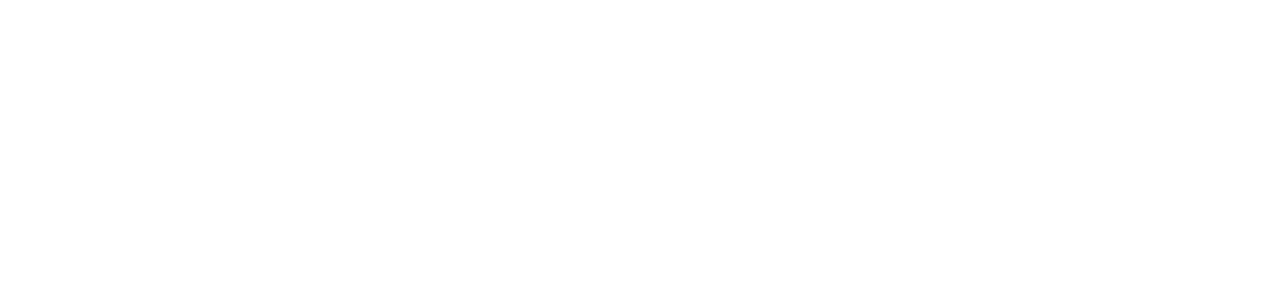
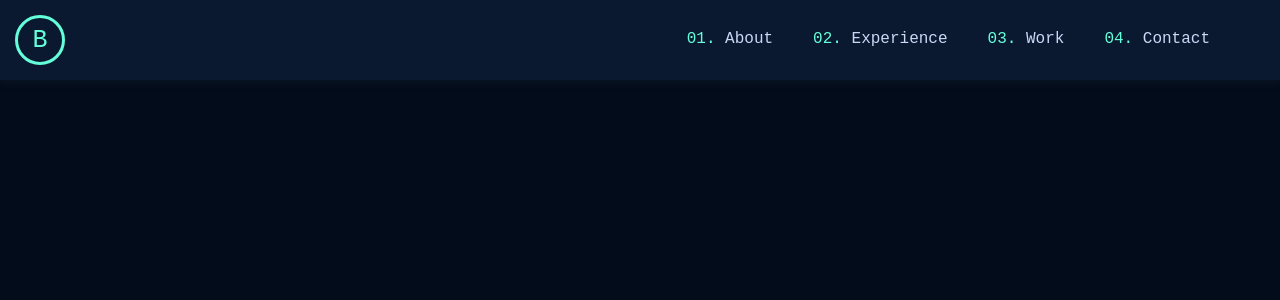
Before and after one commit to brayandm/Personal-Website, a Next.js app: page / in a window 1280 px wide. Shown: the top 300 px of the page. Built offline with nearby package versions, Linux system fonts and the light colour scheme.

Commit message:
layout added

```diff
--- a/src/app/globals.css
+++ b/src/app/globals.css
@@ -2,4 +2,28 @@
     box-sizing: border-box;
     padding: 0;
     margin: 0;
+    font-family: 'Roboto Mono', monospace;
 }
+
+:root {
+    --color-palette-hover-background: #112240;
+    --color-palette-light-background: #133040;
+    --color-palette-background: #0a192f;
+    --color-palette-dark-background: #071221;
+    --color-palette-darker-background: #020c1b;
+    --color-palette-light-turquoise: #64ffda;
+    --color-palette-dark-turquoise: #57dcc0;
+    --color-palette-light-gray: #ccd6f6;
+    --color-palette-gray: #8892b0;
+    --color-palette-dark-gray: #495670;
+    --color-palette-darker-gray: #233554;
+    --delay-logo: '';
+}
+
+body {
+    display: flex;
+    height: 100%;
+    flex-direction: column;
+    transition: background-color 1s;
+    background-color: var(--color-palette-darker-background);
+}
--- /dev/null
+++ b/src/app/layout.module.css
@@ -0,0 +1,164 @@
+.wrapper {
+    width: 100%;
+    overflow: hidden;
+    box-shadow: 0px 5px 5px var(--color-palette-dark-background);
+    animation: fade-in 1s;
+    animation-fill-mode: both;
+}
+
+.header {
+    background: var(--color-palette-background);
+    width: 100%;
+    position: fixed;
+    z-index: 10;
+}
+
+.main_button {
+    width: 50px;
+    height: 50px;
+    border-radius: 100%;
+    font-size: 25px;
+    margin: 15px;
+    color: var(--color-palette-light-turquoise);
+    background-color: var(--color-palette-background);
+    border: 3px solid var(--color-palette-light-turquoise);
+    transition: transform 1s;
+    animation: fade-in 2s;
+    animation-delay: 0.5s;
+    animation-fill-mode: both;
+}
+
+.main_button:hover {
+    background-color: var(--color-palette-light-background);
+    transform: scale(1.1);
+}
+
+.navigation {
+    float: right;
+    padding: 10px;
+    padding-right: 50px;
+}
+
+.navigation ul {
+    list-style: none;
+    overflow: hidden;
+}
+
+.navigation ul li {
+    float: left;
+    font-size: 16px;
+}
+
+.navigation ul li a {
+    display: block;
+    padding: 20px;
+    color: var(--color-palette-light-gray);
+    text-decoration: none;
+}
+
+.navigation ul li a p {
+    display: inline;
+    color: var(--color-palette-light-turquoise);
+}
+
+.navigation ul li a:hover {
+    transition: color 500ms;
+    color: var(--color-palette-dark-turquoise);
+}
+
+.nav_about {
+    animation: fade-in-down 1s;
+    animation-delay: 1s;
+    animation-fill-mode: both;
+}
+
+.nav_experience {
+    animation: fade-in-down 1s;
+    animation-delay: 1.2s;
+    animation-fill-mode: both;
+}
+
+.nav_work {
+    animation: fade-in-down 1s;
+    animation-delay: 1.4s;
+    animation-fill-mode: both;
+}
+
+.nav_contact {
+    animation: fade-in-down 1s;
+    animation-delay: 1.6s;
+    animation-fill-mode: both;
+}
+
+@keyframes fade-in {
+    from {
+        opacity: 0;
+    }
+
+    to {
+        opacity: 1;
+    }
+}
+
+@keyframes fade-out {
+    0% {
+        opacity: 0;
+        transform: scale(0);
+    }
+
+    10% {
+        opacity: 0;
+    }
+
+    50% {
+        opacity: 1;
+        transform: scale(1);
+    }
+
+    80% {
+        opacity: 1;
+        transform: scale(1);
+    }
+
+    90% {
+        opacity: 0;
+    }
+
+    100% {
+        transform: scale(0);
+        opacity: 0;
+    }
+}
+
+@keyframes fade-in-down {
+    from {
+        transform: translate3d(0, -40px, 0);
+    }
+
+    to {
+        transform: translate3d(0, 0, 0);
+        opacity: 1;
+    }
+}
+
+@keyframes fade-in-right {
+    from {
+        transform: translate3d(-10px, 0, 0);
+    }
+
+    to {
+        transform: translate3d(0, 0, 0);
+        opacity: 1;
+    }
+}
+
+@keyframes fade-in-up {
+    from {
+        transform: translate3d(0, 40px, 0);
+    }
+
+    to {
+        transform: translate3d(0, 0, 0);
+        opacity: 1;
+    }
+}
--- a/src/app/layout.tsx
+++ b/src/app/layout.tsx
@@ -1,4 +1,5 @@
 import './globals.css';
+import styles from './layout.module.css';
 
 export const metadata = {
     title: 'Personal Website',
@@ -12,7 +13,50 @@
 }) {
     return (
         <html lang="en">
-            <body>{children}</body>
+            <body>
+                <header className={styles.header}>
+                    <section className={styles.wrapper}>
+                        <button className={styles.main_button}>B</button>
+                        <nav className={styles.navigation}>
+                            <ul>
+                                <li>
+                                    <a
+                                        className={styles.nav_about}
+                                        href="#about-id"
+                                    >
+                                        <p>01.</p> About
+                                    </a>
+                                </li>
+                                <li>
+                                    <a
+                                        className={styles.nav_experience}
+                                        href="#experience-id"
+                                    >
+                                        <p>02.</p> Experience
+                                    </a>
+                                </li>
+                                <li>
+                                    <a
+                                        className={styles.nav_work}
+                                        href="#work-id"
+                                    >
+                                        <p>03.</p> Work
+                                    </a>
+                                </li>
+                                <li>
+                                    <a
+                                        className={styles.nav_contact}
+                                        href="#contact-id"
+                                    >
+                                        <p>04.</p> Contact
+                                    </a>
+                                </li>
+                            </ul>
+                        </nav>
+                    </section>
+                </header>
+                {children}
+            </body>
         </html>
     );
 }
```
